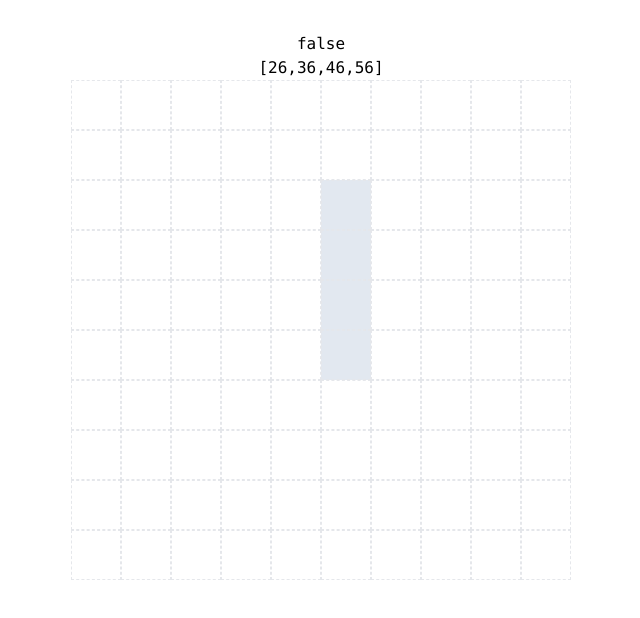
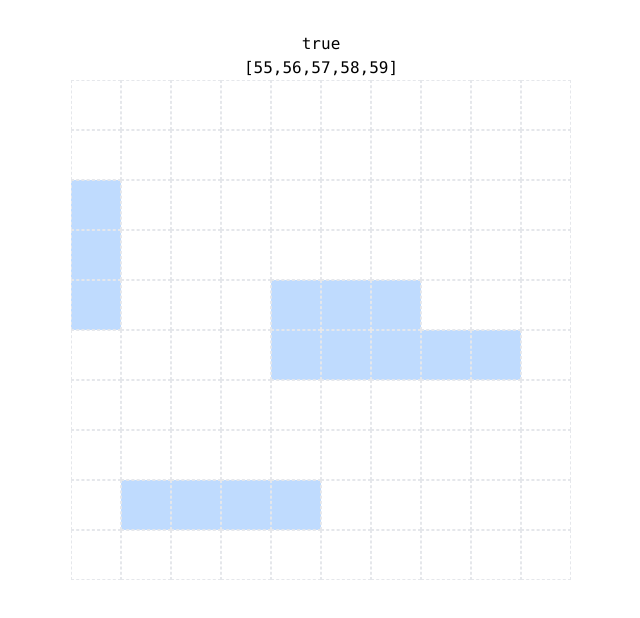
Before and after one commit to davidthegreat/Battleship, a React (Vite) app: page / in a window 1280 px wide. Shown: the top 618 px of the page, without its empty margins (319-959 px from the left). Built offline with nearby package versions, Linux system fonts and the light colour scheme.

Commit message:
auto position computer boats

```diff
--- a/src/App.tsx
+++ b/src/App.tsx
@@ -4,14 +4,17 @@ import './App.css'
 import { randomNumber } from './utils';
 
 const BOATS = [{
-  label: "Battleship",
+  label: "Aircraft",
   squares: 5,
 }, {
-  label: "Destroyer",
+  label: "Battleship",
   squares: 4,
 }, {
   label: "Destroyer",
-  squares: 4,
+  squares: 3,
+}, {
+  label: "Submarine",
+  squares: 3,
 }];
 
 const BOARD_SIZE = 10;
@@ -115,17 +118,23 @@ function App() {
       const outLeft = Math.max(0, (BOARD_SIZE * (row - 1)) - (boxes[0] + 1) + boxLeft);
       const outRight = Math.max(0, ((boxes[boxes.length - 1]) - (BOARD_SIZE * row)));
 
+      // validates that the boat user is trying to place doesn't
+      // wrap around to the left of board
       if (outLeft > 0) {
         boxes = [
-          ...boxes.slice(outLeft),
+          ...Array.from(new Array(outLeft + boxRight)).map((_, k) => box + (k + 1)).reverse(),
+          box,
           ...Array.from(new Array(outLeft + boxRight)).map((_, k) => box + (k + 1))
-        ]
+        ];
       }
+      // validates that the boat user is trying to place doesn't
+      // wrap around to the right of board
       if (outRight > 0) {
         boxes = [
-          ...Array.from(new Array(boxLeft + outRight)).map((_, k) => box - (k + 1)).reverse(),
-          ...boxes.slice(0, boxes.length - outRight),
-        ]
+          ...Array.from(new Array(outRight + boxLeft)).map((_, k) => box - (k + 1)).reverse(),
+          box,
+          ...Array.from(new Array(boxRight - outRight)).map((_, k) => box + (k + 1)),
+        ];
       }
     }
 
@@ -143,22 +152,28 @@ function App() {
         })
       ];
 
-      const outTop = boxes.filter(i => i < 0).length;
+      const outTop = boxes.filter(i => i <= 0).length;
       const outBottom = boxes.filter(i => i > 100).length;
 
       if (outTop > 0) {
         boxes = [
-          ...boxes.slice(outTop),
-          ...Array.from(new Array(rest)).map((_, k) => {
-            return box +  ((k +  outTop) * BOARD_SIZE)
+          ...Array.from(new Array(boxTop - outTop)).map((_, k) => {
+            return box - ((k + 1) * BOARD_SIZE)
+          }),
+          box,
+          ...Array.from(new Array(outTop + boxBottom)).map((_, k) => {
+            return box + ((k + 1) * BOARD_SIZE)
           })
         ];
       } else if (outBottom > 0) {
         boxes = [
-          ...Array.from(new Array(rest)).map((_, k) => {
-            return box - ((k +  outBottom) * BOARD_SIZE)
-          }),
-          ...boxes.slice(0, -outBottom),
+          ...Array.from(new Array(boxTop + outBottom)).map((_, k) => {
+            return box - ((k + 1) * BOARD_SIZE)
+          }).reverse(),
+          box,
+          ...Array.from(new Array(boxBottom - outBottom)).map((_, k) => {
+            return box + ((k + 1) * BOARD_SIZE)
+          })
         ];
       }
     }
@@ -173,7 +188,8 @@ function App() {
 
         return i
       }))
-    })
+    });
+    return boxes;
   }, [orientation])
 
   const switchOrientation = () => {
@@ -198,21 +214,41 @@ function App() {
     }
   }, [onKeydownHandler])
 
-  // INIT
+  // auto position computer boats
   let mounted = false;
   useEffect(() => {
     if (mounted) return;
 
     mounted = true;
 
-    const box = randomNumber(1, BOARD_SIZE * BOARD_SIZE);
-    const row = Math.ceil(box / BOARD_SIZE);
-    const boat = (BOATS[randomNumber(0, 2)]).squares;
+    const boats: any[] = [...BOATS];
+    let _items = structuredClone(items);
+    console.log(boats,"sss")
+    while (boats.length) {
+      const boat = (boats.pop());
+      const box = randomNumber(1, BOARD_SIZE * BOARD_SIZE);
+      const row = Math.ceil(box / BOARD_SIZE);
+      orientation.current = [ORIENTATION.VERTICAL, ORIENTATION.HORIZONTAL][randomNumber(0, 1)];
 
-    orientation.current = [ORIENTATION.VERTICAL, ORIENTATION.HORIZONTAL][randomNumber(0, 1)];
+      const boxes = setBoatPosition({ box, row, boat: boat?.squares });
 
-    setCursorPosition({ box, row, boat });
-    setBoatPosition({ box, row, boat });
+      const conflict = _items.some((i: any) => i.filled && boxes.includes(i.box));
+      if (conflict) {
+        boats.push(boat);
+
+        continue;
+      }
+
+      _items = _items.map((i: any) => {
+        if (boxes.includes(i.box)) {
+          return { ...i, filled: true };
+        }
+
+        return i;
+      })
+    }
+    setItems(_items)
+
   }, [])
 
   const board = useMemo(() => {
```
